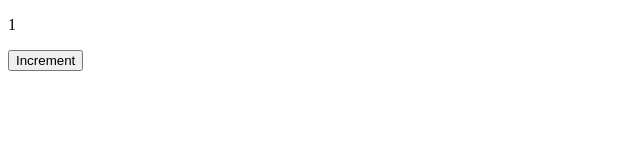
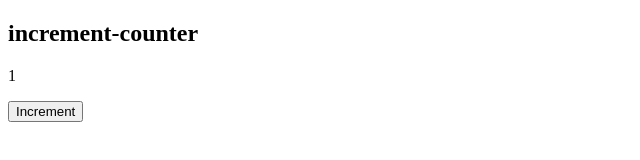
Before and after one commit to acciojob/increment-counter-Rohith1034, a website: page main.html in a window 1280 px wide. Both pictures are taken after a click on the button "Increment". Shown: the whole page, without its empty margins (0-640 px from the left). Drawn offline with Linux system fonts and the light colour scheme.

Commit message:
created a submission

```diff
--- a/main.html
+++ b/main.html
@@ -8,8 +8,10 @@
 
 <body>
 	<!-- the entire body must be written by student -->
-	<p id='counter_val'>0</p>
-	<button onclick="increment()">Increment</button>
+	<h2>increment-counter</h2>
+  <p id="counter">0</p>
+  <button id="incrementBtn">Increment</button>
+
     <script type="text/javascript" src="./script.js">
 </script>
 
--- a/script.js
+++ b/script.js
@@ -1,9 +1,8 @@
-//your JS code here. If required.
-var counter = 0;
+const counterElement = document.getElementById("counter");
+    const incrementBtn = document.getElementById("incrementBtn");
 
-function increment() {
-	const elm = document.getElementById("counter_val");
-	alert(counter);
-	counter++;
-	elm.textContent = counter;
-}
+    incrementBtn.addEventListener("click", () => {
+      const currentValue = parseInt(counterElement.textContent, 10);
+      alert(`Current counter value: ${currentValue}`);
+      counterElement.textContent = currentValue + 1;
+    });
```
